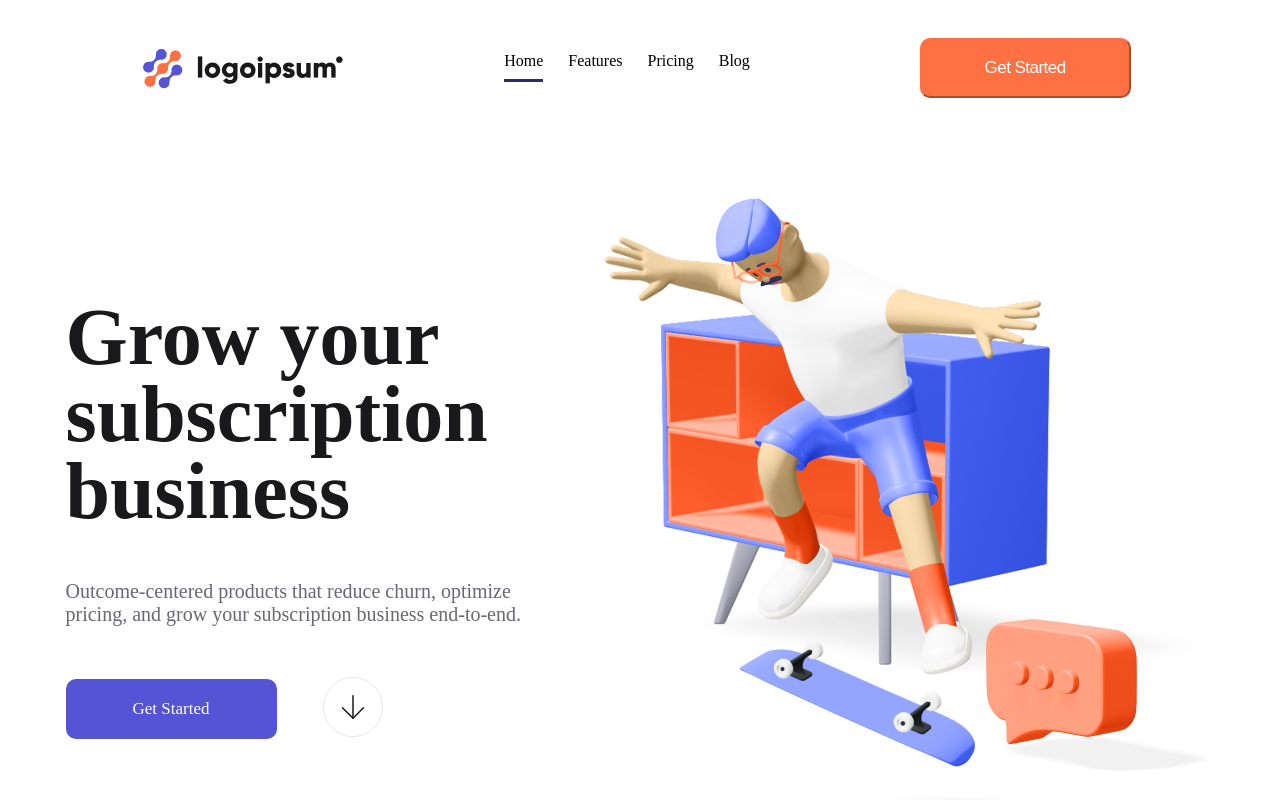
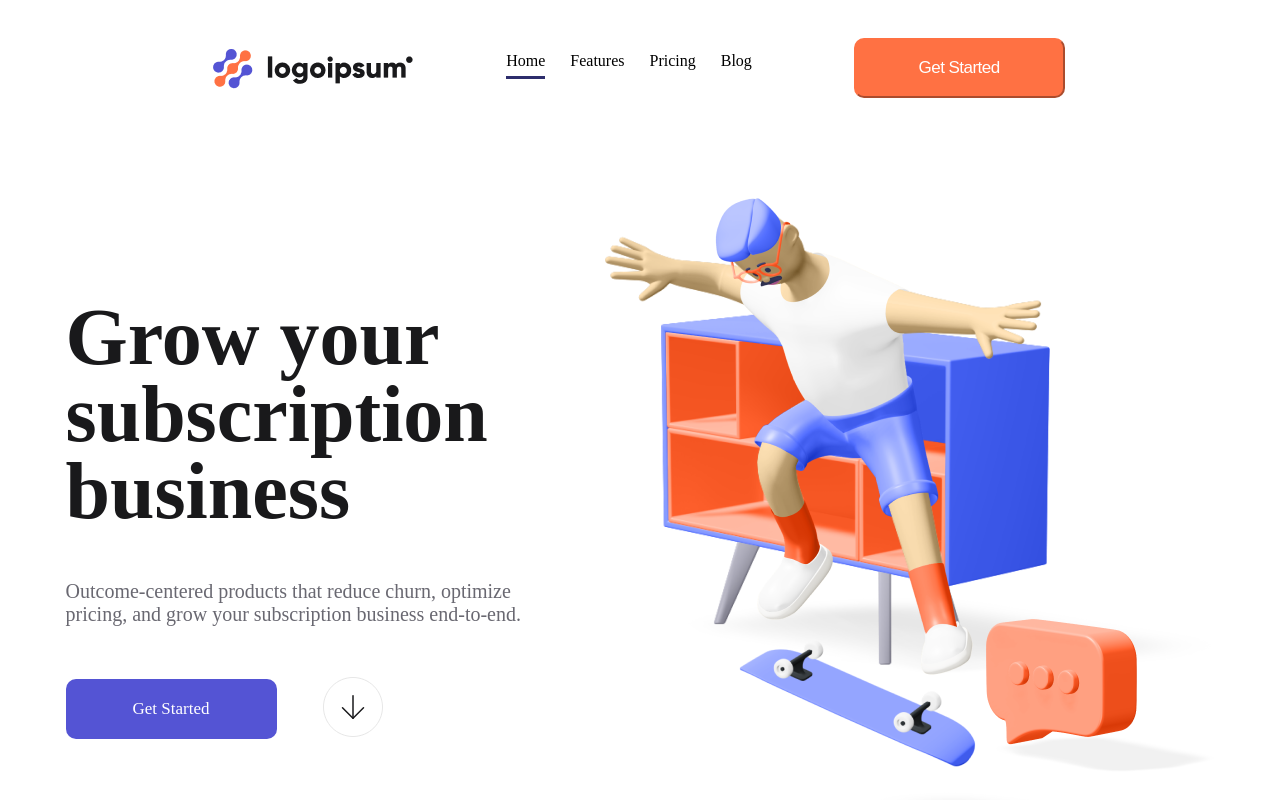
Before and after one commit to Neket27/WSfrontend, a plain HTML site: page index.html in a window 1280 px wide. In both pictures the pointer is over the link "Home". Shown: the top 800 px of the page. Drawn offline with Linux system fonts and the light colour scheme.

Commit message:
corrected comments

```diff
--- a/styles/header.css
+++ b/styles/header.css
@@ -1,4 +1,4 @@
-header {
+.header {
     display: flex;
     margin-left: 184px;
     margin-right: 186px;
@@ -19,10 +19,13 @@ header {
     gap: 0px 49px;
 }
 
+.menu__a{
+    padding-bottom: 7px;
+}
 .menu__a:hover {
     cursor: pointer;
-    /*: 2px dashed #000080;*/
-    color: rede;
+    margin-bottom: 10px;
+    border-bottom: 3px solid #2d2d6c;
 }
 
 .heder__button:hover {
@@ -30,7 +33,6 @@ header {
     border-color: #B14A19FF;
     transition: all ease 0.5s;
 }
-
 
 .heder-li__menu {
     list-style-type: none;
@@ -52,14 +54,6 @@ header {
     border-color: #FF7143;
     background: #FF7143;
     color: #FFFFFF;
-
-}
-
-.menu__a:hover {
-    cursor: pointer;
-    padding-bottom: 10px;
-    border-bottom: 3px solid #2d2d6c;
-
 
 }
 
```
